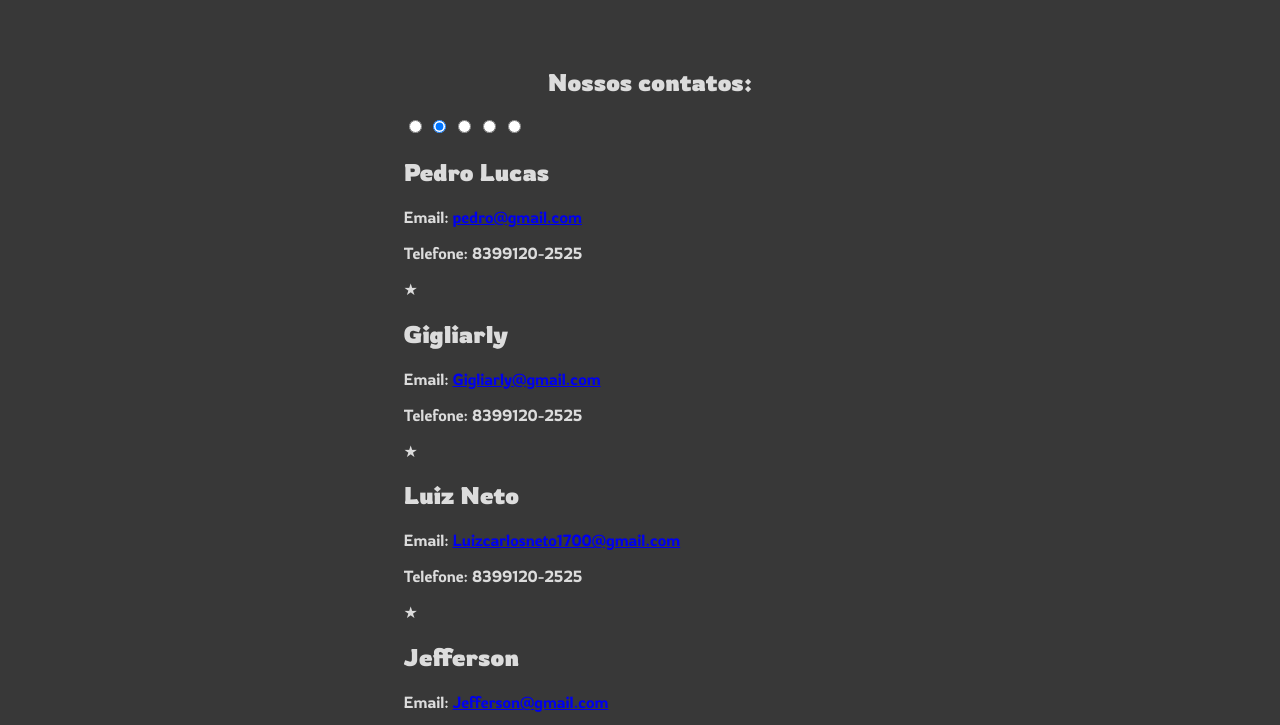
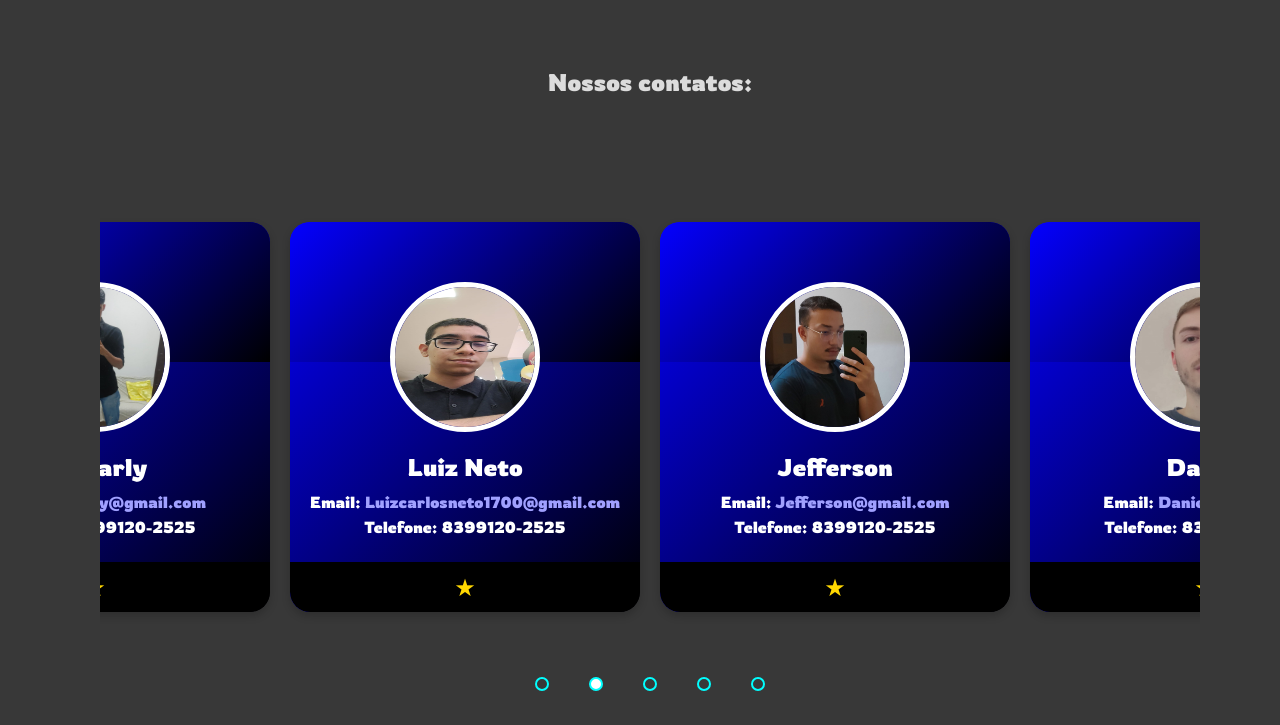
Before and after one commit to GigliarlyM/Site-Projeto-WEB-29-02, a plain HTML site: page contato.html in a window 1280 px wide. Shown: the part 64-789 px from the top of the page. Drawn offline with nearby package versions, Linux system fonts and the light colour scheme.

Commit message:
Upload carrossel contato

```diff
--- a/contato.html
+++ b/contato.html
@@ -9,6 +9,9 @@
     <meta charset="UTF-8">
     <meta name="viewport" content="width=device-width, initial-scale=1.0">
     <link rel="stylesheet" href="css/style.css">
+    <link rel="stylesheet" href="css/style-contato.css">
+
+
     <link rel="shortcut icon" href="img/logo.png" type="image/x-icon">
     <link href='https://unpkg.com/boxicons@2.1.4/css/boxicons.min.css' rel='stylesheet'>
     <meta name="viewport" content="height=device-height, width=device-width, initial-scale=1.0, minimum-scale=1.0, target-densitydpi=device-dpi">
@@ -140,14 +143,6 @@
                     </div>
 
                 </div>
-
-                <div class="manual-navigation">
-                    <label for="radio1" class="manual-btn"></label>
-                    <label for="radio2" class="manual-btn"></label>
-                    <label for="radio3" class="manual-btn"></label>
-                    <label for="radio4" class="manual-btn"></label>
-                    <label for="radio5" class="manual-btn"></label>
-                </div>
             </div>
         </div>
     </section>
--- /dev/null
+++ b/css/style-contato.css
@@ -0,0 +1,151 @@
+.container {
+    display: flex;
+    flex-direction: column;
+    align-items: center;
+    width: 100%;
+}
+
+.slider {
+    width: 1100px;
+    height: 600px;
+    overflow: hidden;
+    margin-bottom: 20px;
+    display: flex;
+    justify-content: center;
+}
+
+.slides {
+    width: 500%;
+    height: 100%;
+    display: flex;
+    justify-content: center;
+}
+
+.slides input {
+    display: none;
+}
+
+.slide {
+    width: 20%;
+    display: flex;
+    justify-content: center;
+    align-items: center;
+}
+
+#radio1:checked ~ .first {
+    margin-left: 0;
+}
+
+#radio2:checked ~ .first {
+    margin-left: -20%;
+}
+
+#radio3:checked ~ .first {
+    margin-left: -40%;
+}
+
+#radio4:checked ~ .first {
+    margin-left: -60%;
+}
+
+#radio5:checked ~ .first {
+    margin-left: -80%;
+}
+
+.navigation-auto {
+    position: absolute;
+    width: 900px;
+    margin-top: 560px;
+    display: flex;
+    justify-content: center;
+}
+
+.navigation-auto div {
+    border: 2px solid aqua;
+    padding: 5px;
+    border-radius: 10px;
+    cursor: pointer;
+    transition: 1s;
+}
+
+.navigation-auto div:not(:last-child) {
+    margin-right: 40px;
+}
+
+#radio1:checked ~ .navigation-auto .auto-btn1,
+#radio2:checked ~ .navigation-auto .auto-btn2,
+#radio3:checked ~ .navigation-auto .auto-btn3,
+#radio4:checked ~ .navigation-auto .auto-btn4,
+#radio5:checked ~ .navigation-auto .auto-btn5 {
+    background-color: white;
+}
+
+.card {
+    background: linear-gradient(135deg, #0400ff, #000000);
+    border-radius: 20px;
+    width: 350px;
+    text-align: center;
+    color: white;
+    box-shadow: 0 4px 8px rgba(0, 0, 0, 0.2);
+    overflow: hidden;
+    margin: 10px;
+    position: relative;
+    display: flex;
+    flex-direction: column;
+    justify-content: space-between;
+}
+
+.header {
+    position: relative;
+    width: 100%;
+    height: 140px;
+    background: linear-gradient(135deg, #0400ff, #000000);
+    border-top-left-radius: 20px;
+    border-top-right-radius: 20px;
+}
+
+.profile-img {
+    width: 140px;
+    height: 140px;
+    border-radius: 50%;
+    border: 5px solid white;
+    position: absolute;
+    bottom: -70px;
+    left: 50%;
+    transform: translateX(-50%);
+}
+
+.content {
+    padding-top: 80px;
+    padding-bottom: 20px;
+}
+
+.content h1 {
+    font-size: 24px;
+    margin: 10px 0;
+    color: #fff;
+    font-weight: bold;
+}
+
+.content p {
+    margin: 5px 0;
+    color: #fff;
+    font-weight: bold;
+}
+
+.content a {
+    color: #a0a0ff;
+    text-decoration: none;
+}
+
+.footer {
+    background: #000;
+    padding: 10px 0;
+    border-bottom-left-radius: 20px;
+    border-bottom-right-radius: 20px;
+}
+
+.footer span {
+    font-size: 24px;
+    color: gold;
+}
--- a/css/style.css
+++ b/css/style.css
@@ -263,44 +263,6 @@ audio {
 }
 
 
-.slider{
-    position: relative;
-    width: 55%;
-    margin: auto;
-    overflow: hidden;
-}
-
-.slider img{
-    width: 100%;
-    display: none;
-}
-
-img.displaySlide{
-    display: block;
-    animation-name: fade;
-    animation-duration: 2s;
-}
-
-.slider button{
-    position: absolute;
-    top: 50%;
-    transform: translateY(-50%);
-    font-size: 1.6rem;
-    border-width: 0px;
-    margin: 5px;
-    background-color: rgba(78, 76, 76, 0.932);
-    color: rgb(111, 178, 236);
-    cursor: pointer;
-}
-
-.prev{
-    left: 0;
-}
-
-.next{
-    right: 0;
-}
-
 @keyframes fade {
     from {opacity: .3}
     to {opacity: 1;}
--- a/script/contatos.js
+++ b/script/contatos.js
@@ -3,7 +3,7 @@ document.getElementById("radio1").checked = true;
 
 setInterval(function() {
     nextImage();
-}, 4000)
+}, 3500)
 
 function nextImage() {
     count++;
```
Also changed, not shown: css/style-home.css (added, +51 -0 lines), index.html (+5 -3 lines).
